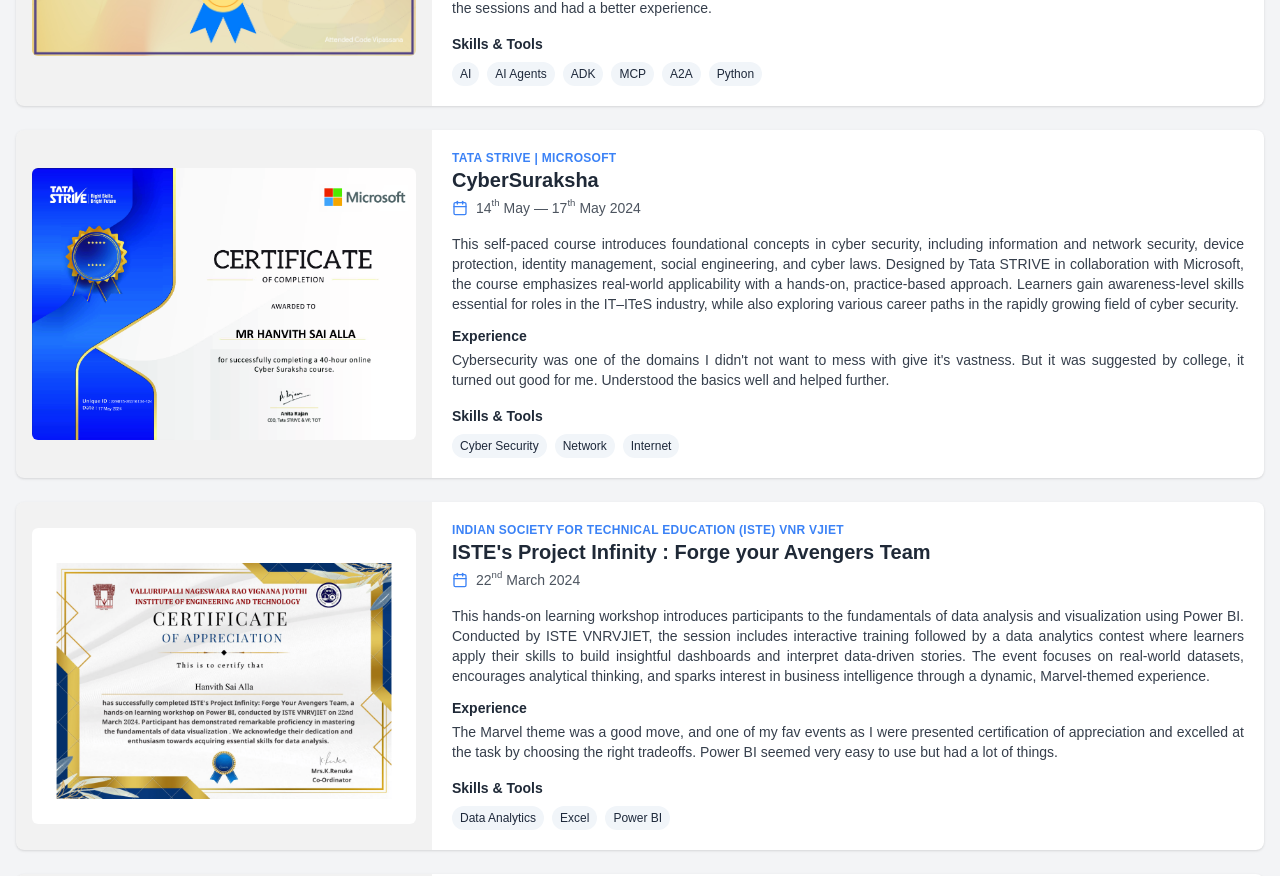
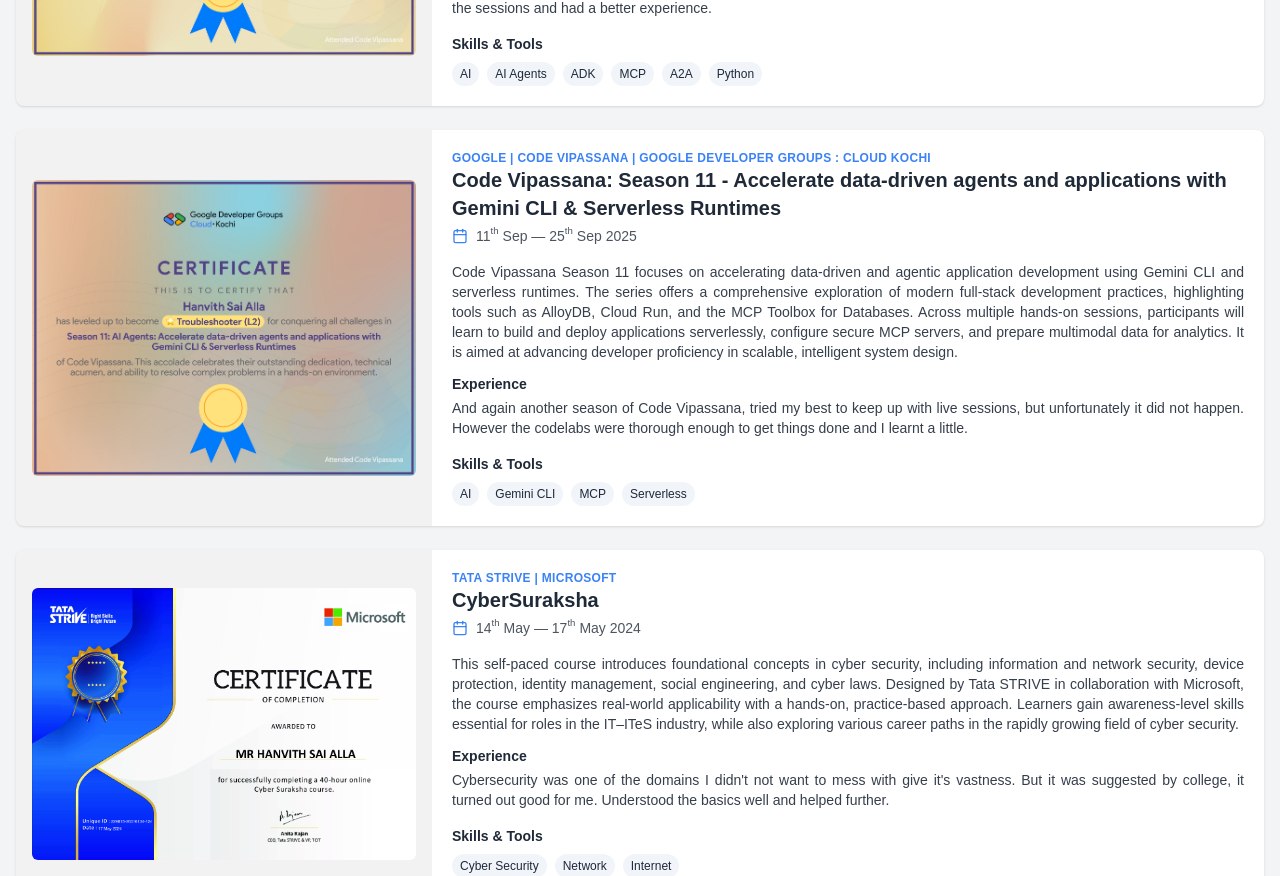
Before and after one commit to hanvithSai/HSA, a Next.js app: page /certifications in a window 1280 px wide. Shown: the part 1920-2796 px from the top of the page. Built offline with nearby package versions, Linux system fonts and the light colour scheme.

Commit message:
Certificates:3

```diff
--- a/app/certifications/page.tsx
+++ b/app/certifications/page.tsx
@@ -59,6 +59,7 @@ This workshop focuses on creating agentic applications using Google Cloud tools
     startDate: "19th September 2024",
     endDate: "26th September 2024",
     tools: [
+      "AI",
       "GCP",
       "Python",
       "Databases",
@@ -82,6 +83,19 @@ This multi-session workshop explores the development of agentic applications usi
     endDate: "26th June 2025",
     tools: ["AI", "AI Agents", "ADK", "MCP", "A2A", "Python"],
     image: "/certificates/Code Vippasana S10.jpeg",
+  },
+  {
+    id: 22,
+    host: "Google | Code Vipassana | Google Developer Groups : Cloud Kochi",
+    title:
+      "Code Vipassana: Season 11 - Accelerate data-driven agents and applications with Gemini CLI & Serverless Runtimes",
+    description: `Code Vipassana Season 11 focuses on accelerating data-driven and agentic application development using Gemini CLI and serverless runtimes. The series offers a comprehensive exploration of modern full-stack development practices, highlighting tools such as AlloyDB, Cloud Run, and the MCP Toolbox for Databases.
+Across multiple hands-on sessions, participants will learn to build and deploy applications serverlessly, configure secure MCP servers, and prepare multimodal data for analytics. It is aimed at advancing developer proficiency in scalable, intelligent system design.`,
+    experience: `And again another season of Code Vipassana, tried my best to keep up with live sessions, but unfortunately it did not happen. However the codelabs were thorough enough to get things done and I learnt a little.`,
+    startDate: "11th September 2025",
+    endDate: "25th September 2025",
+    tools: ["AI", "Gemini CLI", "MCP", "Serverless"],
+    image: "/certificates/Code Vippasana S11.jpeg",
   },
   {
     id: 5,
@@ -125,6 +139,17 @@ This multi-session workshop explores the development of agentic applications usi
     endDate: "8th January 2025",
     tools: ["Canva", "Excel"],
     image: "/certificates/IASF_2025.png",
+  },
+  {
+    id: 23,
+    host: "IBM | IBM SkillsBuild",
+    title: "Artificial Intelligence Fundamentals",
+    description: `A 10+ hour foundational course available in English, Arabic, Brazilian Portuguese, and Spanish, covering core AI concepts such as machine learning, deep learning, natural language processing, computer vision, chatbots, and neural networks. It also introduces AI ethics, practical applications, and model implementation using IBM Watson Studio, along with insights into career opportunities and essential skills in the AI domain.`,
+    experience: `Almost bored by reading through the same theory and basics of AI whilst already knowing and using it. However, it did help as a revision.`,
+    startDate: "3rd July 2025",
+    endDate: "23rd July 2025",
+    tools: ["AI", "ML", "DL"],
+    image: "/certificates/IBM AI Fundamentals.png",
   },
   {
     id: 9,
@@ -291,28 +316,38 @@ This multi-session workshop explores the development of agentic applications usi
     image: "/certificates/Summer of PM'25 Case Study.png",
   },
   {
-    id: 22,
-    host: "Google | Code Vipassana | Google Developer Groups : Cloud Kochi",
-    title:
-      "Accelerate data-driven agents and applications with Gemini CLI & Serverless Runtimes",
-    description: `Code Vipassana Season 11 focuses on accelerating data-driven and agentic application development using Gemini CLI and serverless runtimes. The series offers a comprehensive exploration of modern full-stack development practices, highlighting tools such as AlloyDB, Cloud Run, and the MCP Toolbox for Databases.
-Across multiple hands-on sessions, participants will learn to build and deploy applications serverlessly, configure secure MCP servers, and prepare multimodal data for analytics. It is aimed at advancing developer proficiency in scalable, intelligent system design.`,
-    experience: `And again another season of Code Vipassana, tried my best to keep up with live sessions, but unfortunately it did not happen. However the codelabs were thorough enough to get things done and I learnt a little.`,
-    startDate: "11th September 2025",
-    endDate: "25th September 2025",
-    tools: ["AI", "Gemini CLI", "MCP", "Serverless"],
-    image: "/certificates/Code Vippasana S11.jpeg",
+    id: 24,
+    host: "Kaggle | Google",
+    title: "5-Day Gen AI Intensive",
+    description: `An advanced, project-based program focused on the fundamentals and applications of Generative AI. Participants engaged in seminars, white-paper studies, daily assignments, and a capstone project. The course covered LLM evolution, prompt engineering, embeddings and vector databases, agent development with LangGraph, fine-tuning custom Gemini models, and MLOps for Generative AI using Vertex AI. Practical code labs included hands-on experience with the Gemini API, Google Search grounding, and system integration through function calling.`,
+    experience: `Lot of webinars and whitepaper reading, felt bored at times. But I was quite fascinated about LLMs and tried out the codelabs and learned as much as I could. My first time using Kaggle.`,
+    startDate: "12th November 2024",
+    endDate: "16th November 2024",
+    tools: ["Python", "AI", "LLMs", "Notebook", "Kaggle"],
+    image: "/certificates/Kaggle 5-Day Gen AI Intensive.png",
   },
   {
-    id: 23,
-    host: "IBM | IBM SkillsBuild",
-    title: "Artificial Intelligence Fundamentals",
-    description: `A 10+ hour foundational course available in English, Arabic, Brazilian Portuguese, and Spanish, covering core AI concepts such as machine learning, deep learning, natural language processing, computer vision, chatbots, and neural networks. It also introduces AI ethics, practical applications, and model implementation using IBM Watson Studio, along with insights into career opportunities and essential skills in the AI domain.`,
-    experience: `Almost bored by reading through the same theory and basics of AI whilst already knowing and using it. However, it did help as a revision.`,
-    startDate: "3rd July 2025",
-    endDate: "23rd July 2025",
-    tools: ["AI", "ML", "DL"],
-    image: "/certificates/IBM AI Fundamentals.png",
+    id: 25,
+    host: "MongoDB | Geeks for Geeks",
+    title: "MongoDB Developer's Toolkit",
+    description: `A 10-week self-paced course designed to build expertise in MongoDB across multiple programming languages—Node.js, Java, Python, and C#. The program covers CRUD operations, NoSQL database concepts, and advanced optimization techniques, emphasizing practical application through labs and projects. Learners gain hands-on experience with MongoDB’s unified developer data platform, preparing for careers in Backend Development and Database Administration. The course includes industry-recognized certification, doubt-resolution support, and access to extended learning via MongoDB University.`,
+    experience: `Left this course midway for a long time (got distracted and didn't have time to finish it). However finished it later with great difficulty. The course gave a good understanding of MongoDB. Rather than videos, the written content was more important.`,
+    startDate: "4th November 2024",
+    endDate: "12th August 2025",
+    tools: ["JS", "MongoDB", "Database"],
+    image: "/certificates/MongoDB GFG.png",
+  },
+  {
+    id: 26,
+    host: "Oracle",
+    title:
+      "Oracle Cloud Infrastructure 2025 Multicloud Architect Professional (1Z0-1151-25)",
+    description: `This learning path provides comprehensive knowledge of Oracle Cloud Infrastructure (OCI) multicloud service offerings and network connectivity. It covers the implementation of Oracle Interconnect for Azure and Oracle Interconnect for Google Cloud, along with deploying Oracle Database@Azure and Oracle Database@Google Cloud. Learners gain proficiency in OCI Identity and Access Management, Networking, and Database services, while exploring multicloud connectivity solutions. Designed for those familiar with cloud computing and other providers like Azure, this program also prepares participants for the Oracle Cloud Infrastructure 2025 Multicloud Architect Professional certification.`,
+    experience: `Tried my best to learn as much as I could and understand the concepts. My main motivation was the deal between OpenAI - Oracle - Nvidia, which seemed like a game changer and felt OCI might be a key player in the near future.`,
+    startDate: "19th October 2025",
+    endDate: "30th October 2025",
+    tools: ["OCI", "AWS", "GCP"],
+    image: "/certificates/OCI 2025 Multi Cloud Architect.png",
   },
 ];
 
```
